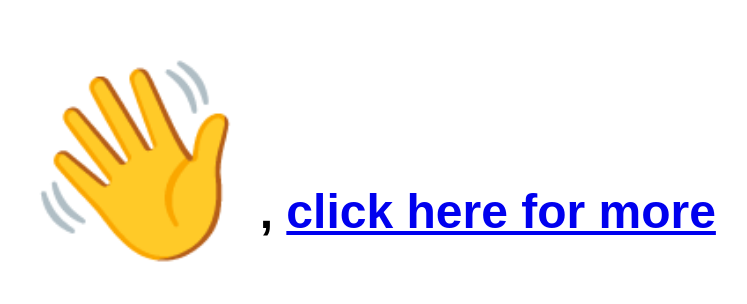
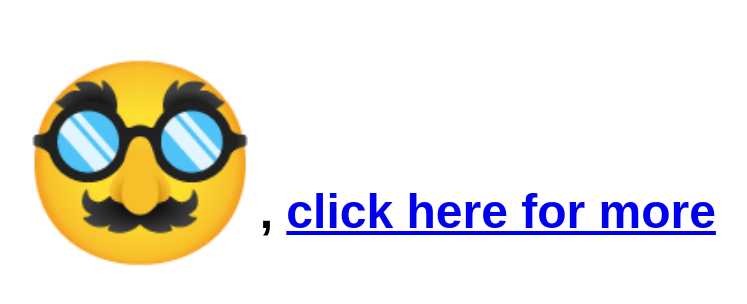
Before and after one commit to jornpeters/jornpeters.github.io, a plain HTML site: page index.html in a window 1280 px wide. Shown: the part 198-502 px from the top of the page, without its empty margins (272-1019 px from the left). Drawn offline with Linux system fonts and the light colour scheme.

Commit message:
Update index.html
Update emoji

```diff
--- a/index.html
+++ b/index.html
@@ -17,7 +17,7 @@
 </head>
 <body>
     <b>
-        <span class="hi">👋</span>,
+        <span class="hi">🥸</span>,
         <a href="https://www.linkedin.com/in/jornpeters/">click here for more</a>
     </b>
 </body>
```
